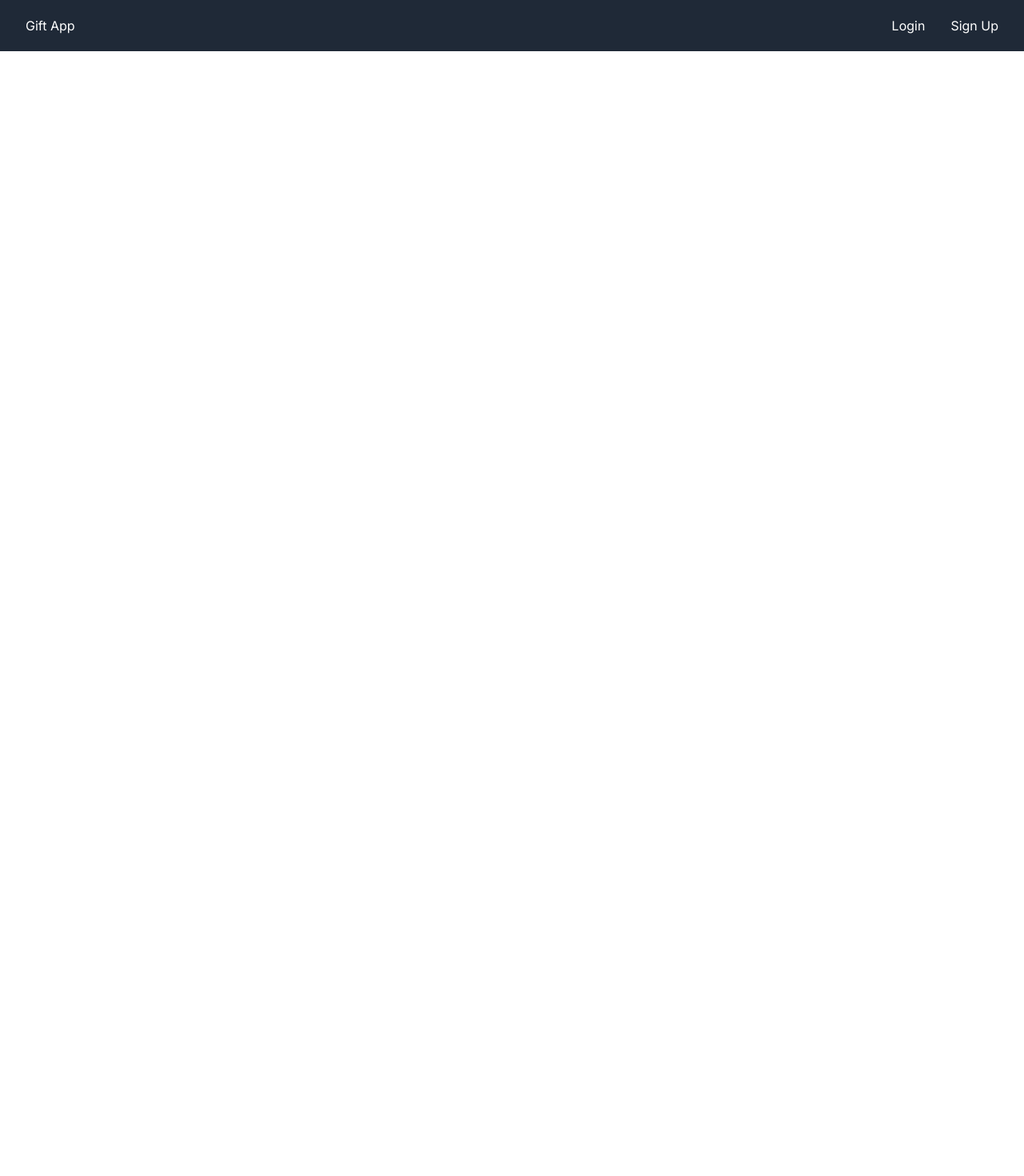
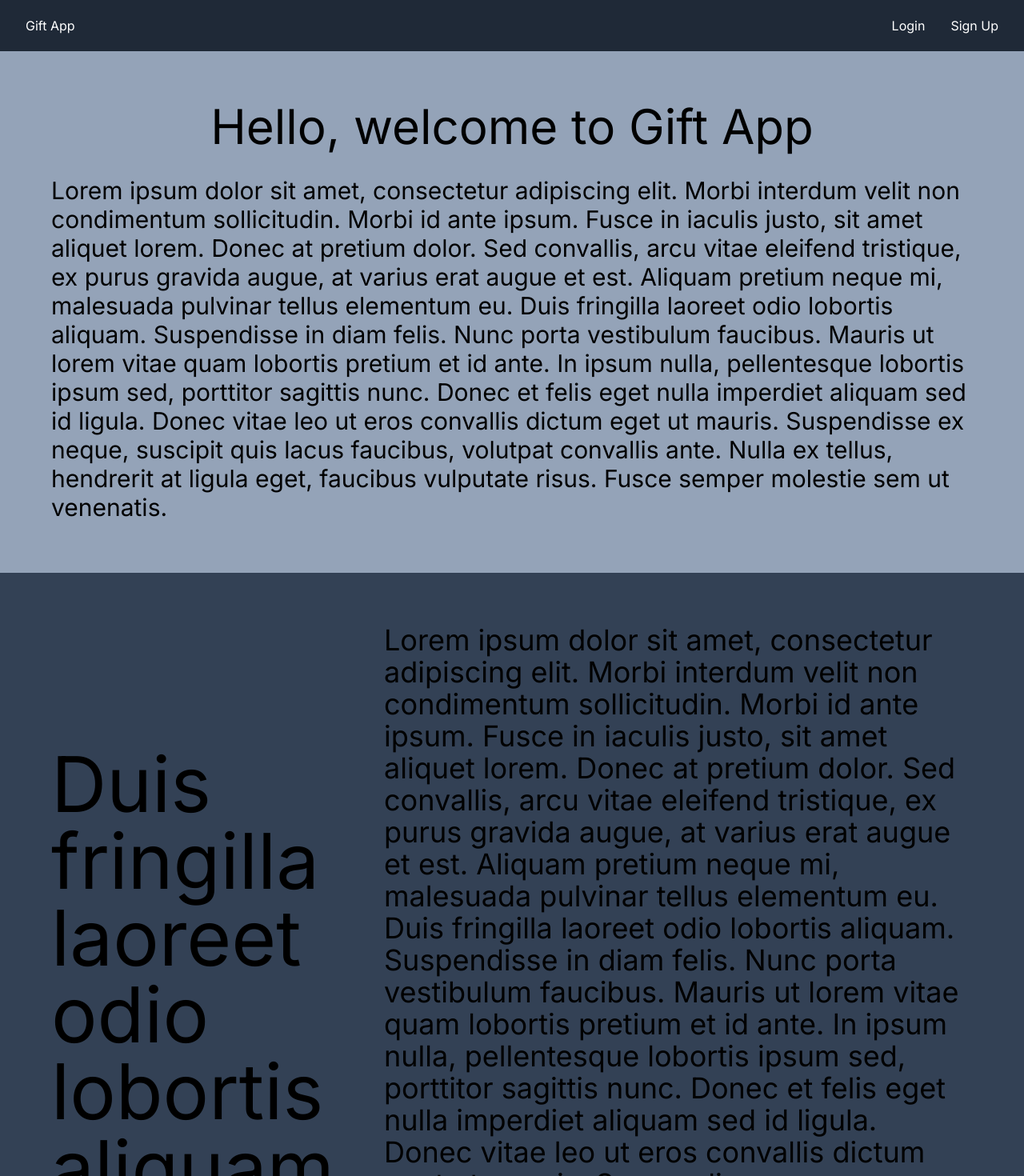
Before and after one commit to kizido/giftro, a Next.js app: page / in a window 1280 px wide. Shown: the top 1470 px of the page at 80% size. Before the commit the page ends 800 px from the top, so only its background shows below. Built offline with nearby package versions, Linux system fonts and the light colour scheme.

Commit message:
feat: create and style basic landing page

```diff
--- a/src/app/layout.tsx
+++ b/src/app/layout.tsx
@@ -19,7 +19,9 @@ export default function RootLayout({
     <html lang="en">
       <body className={inter.className}>
         <Navbar />
-        {children}
+        <div className="pt-16"> {/* Apply padding top to this div */}
+          {children}
+        </div>
       </body>
     </html>
   );
--- a/src/app/page.tsx
+++ b/src/app/page.tsx
@@ -3,7 +3,13 @@ import Image from "next/image";
 export default function Home() {
   return (
     <main>
-      <div>
+      <div className="w-full px-16 py-16 flex items-center justify-center flex-col bg-slate-400 gap-8">
+        <h1 className="text-6xl">Hello, welcome to Gift App</h1>
+        <h1 className="text-3xl">Lorem ipsum dolor sit amet, consectetur adipiscing elit. Morbi interdum velit non condimentum sollicitudin. Morbi id ante ipsum. Fusce in iaculis justo, sit amet aliquet lorem. Donec at pretium dolor. Sed convallis, arcu vitae eleifend tristique, ex purus gravida augue, at varius erat augue et est. Aliquam pretium neque mi, malesuada pulvinar tellus elementum eu. Duis fringilla laoreet odio lobortis aliquam. Suspendisse in diam felis. Nunc porta vestibulum faucibus. Mauris ut lorem vitae quam lobortis pretium et id ante. In ipsum nulla, pellentesque lobortis ipsum sed, porttitor sagittis nunc. Donec et felis eget nulla imperdiet aliquam sed id ligula. Donec vitae leo ut eros convallis dictum eget ut mauris. Suspendisse ex neque, suscipit quis lacus faucibus, volutpat convallis ante. Nulla ex tellus, hendrerit at ligula eget, faucibus vulputate risus. Fusce semper molestie sem ut venenatis.</h1>
+      </div>
+      <div className="w-full px-16 py-16 flex items-center justify-center bg-slate-700 gap-12">
+        <h1 className="w-1/3 text-8xl">Duis fringilla laoreet odio lobortis aliquam</h1>
+        <h1 className="w-2/3 text-4xl">Lorem ipsum dolor sit amet, consectetur adipiscing elit. Morbi interdum velit non condimentum sollicitudin. Morbi id ante ipsum. Fusce in iaculis justo, sit amet aliquet lorem. Donec at pretium dolor. Sed convallis, arcu vitae eleifend tristique, ex purus gravida augue, at varius erat augue et est. Aliquam pretium neque mi, malesuada pulvinar tellus elementum eu. Duis fringilla laoreet odio lobortis aliquam. Suspendisse in diam felis. Nunc porta vestibulum faucibus. Mauris ut lorem vitae quam lobortis pretium et id ante. In ipsum nulla, pellentesque lobortis ipsum sed, porttitor sagittis nunc. Donec et felis eget nulla imperdiet aliquam sed id ligula. Donec vitae leo ut eros convallis dictum eget ut mauris. Suspendisse ex neque, suscipit quis lacus faucibus, volutpat convallis ante. Nulla ex tellus, hendrerit at ligula eget, faucibus vulputate risus. Fusce semper molestie sem ut venenatis.</h1>
       </div>
     </main>
   );
--- a/src/components/Navbar.tsx
+++ b/src/components/Navbar.tsx
@@ -3,17 +3,17 @@ import React from "react";
 
 export default function Navbar() {
   return (
-    <nav className="w-full h-16 bg-gray-800 flex items-center justify-between p-8">
+    <nav className="fixed w-full h-16 bg-gray-800 flex items-center justify-between p-8">
       <div>
         <Link href="/" className="text-white">
           Gift App
         </Link>
       </div>
       <div className="flex justify-center gap-8">
-        <Link href="/" className="text-white">
+        <Link href="/login" className="text-white">
           Login
         </Link>
-        <Link href="/" className="text-white">
+        <Link href="/signup" className="text-white">
           Sign Up
         </Link>
       </div>
```
